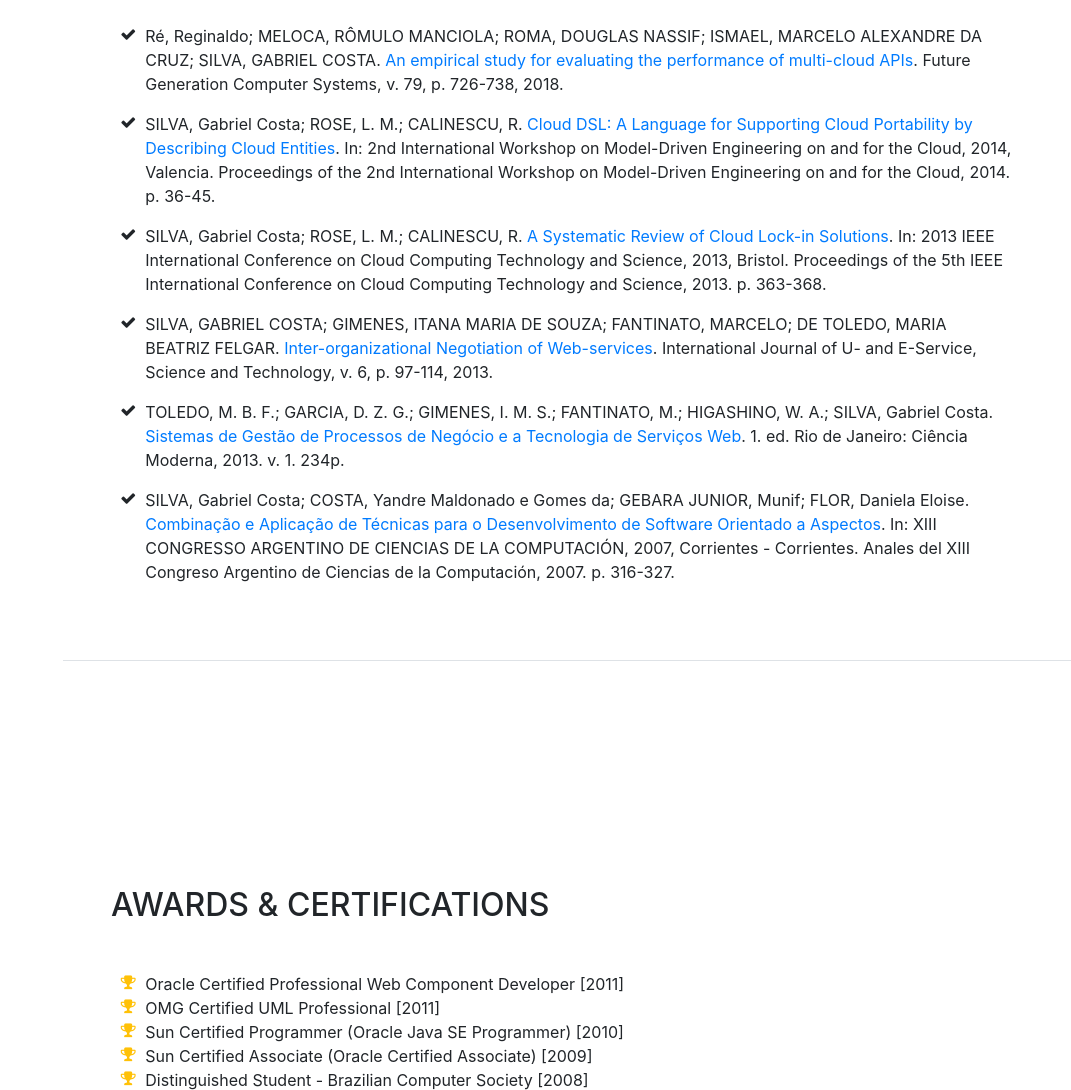
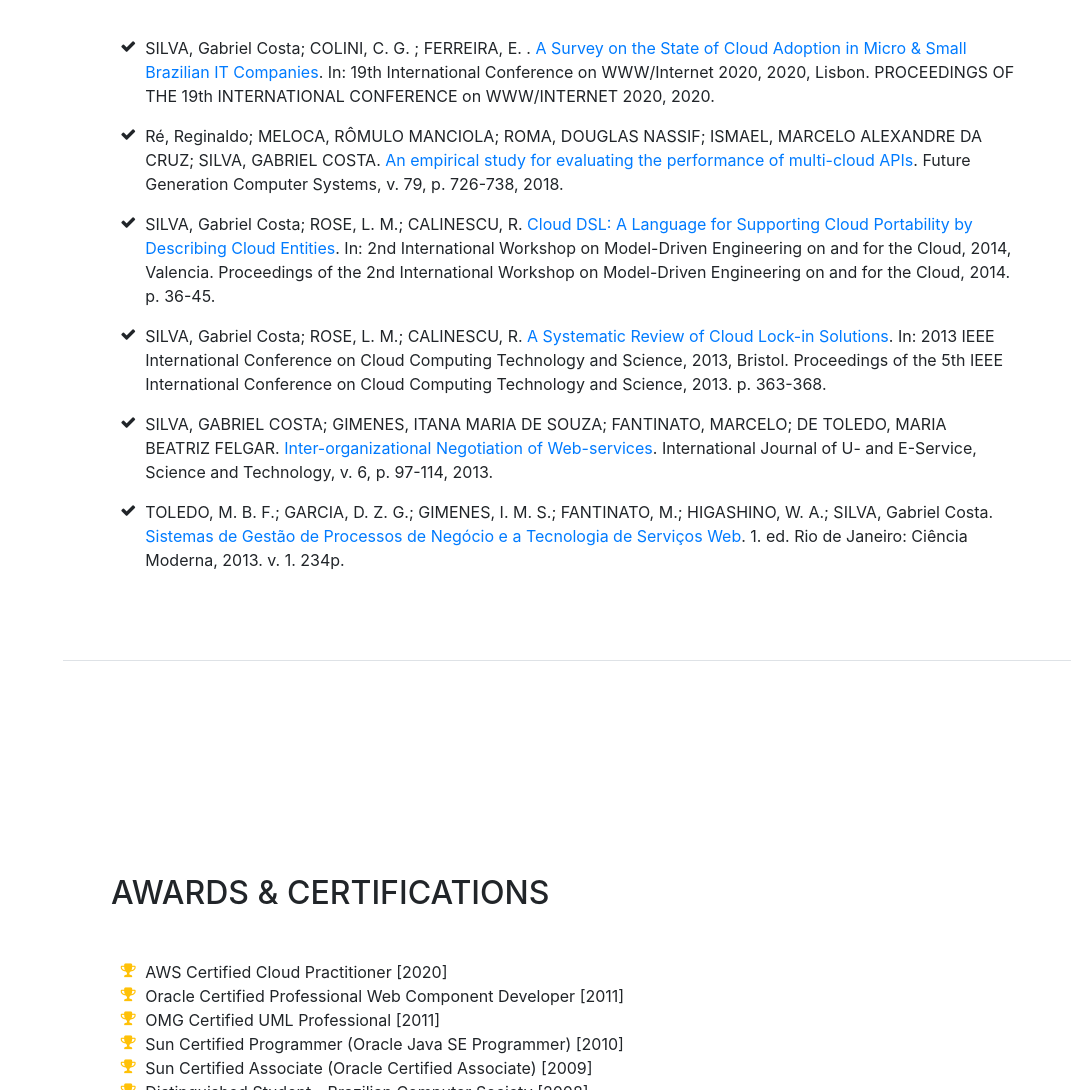
Before and after one commit to gabrielcostasilva/personal-website, a website with bundled scripts: page index.html in a window 1280 px wide. Shown: the part 5680-6770 px from the top of the page, without its empty margins (209-1280 px from the left). Built offline with nearby package versions, Linux system fonts and the light colour scheme; a web font is replaced by a local one.

Commit message:
- Updated data
- Added AWS certification;
- Added paper published;
- Amended IDR's and SENAR descriptions.

```diff
--- a/index.html
+++ b/index.html
@@ -346,7 +346,7 @@
     <section class="resume-section p-3 p-lg-5 d-flex flex-column" id="interests">
       <div class="my-auto">
         <h2 class="mb-5">Research Interests</h2>
-        <p class="text-justify">My current research interest lies in the development of information systems to increasing the efficiency and effectiveness of agricultural processes. In partnership with <a href="http://www.emater.pr.gov.br">EMATER</a>, <a href="https://www.embrapa.br/soja">EMBRAPA Soya</a>, and <a href="https://www.cnabrasil.org.br/senar">SENAR</a>, I have been focusing on two main topics:</p>
+        <p class="text-justify">My current research interest lies in the development of information systems to increasing the efficiency and effectiveness of agricultural processes. In partnership with <a href="http://www.idrparana.pr.gov.br">Rural Development Institute of Paraná (IDR, previous EMATER)</a>, <a href="https://www.embrapa.br/soja">EMBRAPA Soya</a>, and <a href="https://sistemafaep.org.br">National Service for Rural Learning (SENAR/PR)</a>, I have been focusing on two main topics:</p>
 
         <p>1) Automating the <a href="https://en.wikipedia.org/wiki/Integrated_pest_management"><strong>integrated pest & disease management</strong></a> collection and analysis processes. Revista do Campo recently published report on <a href="https://www.youtube.com/watch?v=TCtev4FcZno">project results</a>. </p>
         <p></p>
@@ -388,6 +388,14 @@
         <h2 class="mb-5">Relevant Publications</h2>
         <ul class="fa-ul mb-0">
           <li class="list-inline-item">
+
+            <i class="fa-li fa fa-check"></i>
+            SILVA, Gabriel Costa; COLINI, C. G. ; FERREIRA, E. .
+            <a href="#" target="_blank">A Survey on the State of Cloud Adoption in Micro & Small Brazilian IT Companies</a>. In: 19th International Conference on WWW/Internet 2020, 2020, Lisbon. PROCEEDINGS OF THE 19th INTERNATIONAL CONFERENCE on WWW/INTERNET 2020, 2020.</li>
+
+          <p></p>
+
+         <li class="list-inline-item">
             <i class="fa-li fa fa-check"></i>
             Ré, Reginaldo; MELOCA, RÔMULO MANCIOLA; ROMA, DOUGLAS NASSIF; ISMAEL, MARCELO ALEXANDRE DA CRUZ; SILVA, GABRIEL COSTA.
             <a href="https://doi.org/10.1016/j.future.2017.09.003" target="_blank">An empirical study for evaluating the performance of multi-cloud APIs</a>. Future Generation Computer Systems,
@@ -427,15 +435,6 @@
             <a href="https://www.saraiva.com.br/sistema-de-gestao-processos-de-negocio-e-a-tecnologia-de-servicos-web-6156932.html" target="_blank">Sistemas de Gestão de Processos de Negócio e a Tecnologia de Serviços Web</a>. 1. ed. Rio de Janeiro: Ciência
             Moderna, 2013. v. 1. 234p.</li>
 
-          <p></p>
-
-          <li class="list-inline-item">
-            <i class="fa-li fa fa-check"></i>
-            SILVA, Gabriel Costa; COSTA, Yandre Maldonado e Gomes da; GEBARA JUNIOR, Munif; FLOR, Daniela Eloise.
-            <a href="http://sedici.unlp.edu.ar/handle/10915/21789" target="_blank">Combinação e Aplicação de Técnicas para o Desenvolvimento de Software Orientado a Aspectos</a>. In: XIII CONGRESSO
-            ARGENTINO DE CIENCIAS DE LA COMPUTACIÓN, 2007, Corrientes - Corrientes. Anales del XIII Congreso Argentino de
-            Ciencias de la Computación, 2007. p. 316-327.
-          </li>
         </ul>
       </div>
     </section>
@@ -444,6 +443,10 @@
       <div class="my-auto">
         <h2 class="mb-5">Awards &amp; Certifications</h2>
         <ul class="fa-ul mb-0">
+           <li>
+            <i class="fa-li fa fa-trophy text-warning"></i>
+            AWS Certified Cloud Practitioner [2020]</li>
+
           <li>
             <i class="fa-li fa fa-trophy text-warning"></i>
             Oracle Certified Professional Web Component Developer [2011]</li>
```
